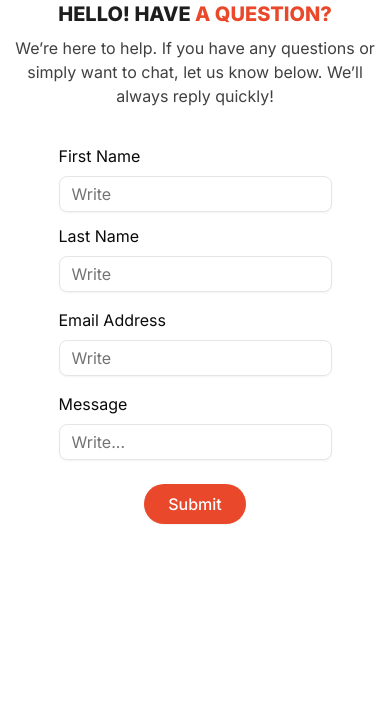
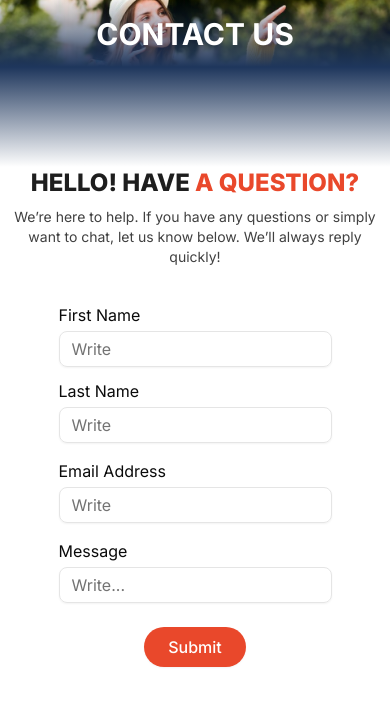
Before and after one commit to Ooozari/wandering-tour-app, a Next.js app: page /contact-us in a window 390 px wide. Shown: the top 706 px of the page. Built offline with nearby package versions, Linux system fonts and the light colour scheme.

Commit message:
develped Contact Page

```diff
--- a/src/app/contact-us/page.jsx
+++ b/src/app/contact-us/page.jsx
@@ -8,24 +8,20 @@ function Contact() {
     return (
         <>
             {/* HeroSection */}
-            <div className="relative w-full h-3/4 overflow-hidden">
+            <div className="relative w-full overflow-hidden">
                 {/* Background image */}
                 <Image
                     src={ContactPageHeroSection}
                     alt="Contact page banner"
-                    fill
                     className="object-cover"
                     priority
                 />
 
-                {/* Gradient + blur overlay */}
                 <div
                     className="absolute inset-0"
                     style={{
                         background:
-                            "linear-gradient(180deg, #1E365C 0%, #1E365C 87.89%, rgba(30, 54, 92, 0.94) 100%)",
-                        backdropFilter: "blur(250px)",
-                        WebkitBackdropFilter: "blur(250px)",
+                            "linear-gradient(180deg, rgba(30, 54, 92, 0) 0%, #1E365C 100%)",
                     }}
                 ></div>
 
@@ -35,30 +31,38 @@ function Contact() {
                 </div>
             </div>
 
+            {/* Gradient continuation after hero image */}
+            <div
+                className="w-full h-[100px]" // Adjust height as needed
+                style={{
+                    background:
+                        "linear-gradient(0deg, rgba(30, 54, 92, 0) 0%, #1E365C 100%)",
+                }}
+            ></div>
             {/* Headings */}
             <div className='text-center mb-9'>
-                <h1 className='text-Black text-xl sm:text-2xl md:text-3xl font-extrabold mb-2'>HELLO! HAVE <span className='text-Secondary'>
+                <h1 className='text-Black text-2xl sm:text-3xl md:text-4xl font-extrabold mb-2'>HELLO! HAVE <span className='text-Secondary'>
                     A QUESTION? </span>
                 </h1>
-                <p className='px-3 text-darkGrey' >We’re here to help. If you have any questions or simply want to chat, let us know below. We’ll always reply quickly!</p>
+                <p className='px-2 text-darkGrey text-sm md:text-md'>We’re here to help. If you have any questions or simply want to chat, let us know below. We’ll always reply quickly!</p>
             </div>
             {/* Form */}
             <div className='flex flex-col mx-auto gap-4 w-[70%]'>
                 <div className='flex flex-col gap-3 sm:flex-row'>
-                    <div className='w-full flex flex-col gap-2 '>
+                    <div className='w-full flex flex-col gap-1 md:gap-2'>
                         <label >First Name</label>
                         <Input type='text' placeholder="Write" />
                     </div>
-                    <div className='w-full flex flex-col gap-2 '>
+                    <div className='w-full flex flex-col gap-1 md:gap-2 '>
                         <label >Last Name</label>
                         <Input type='text' placeholder="Write" />
                     </div>
                 </div>
-                <div className='flex flex-col gap-2'>
+                <div className='flex flex-col gap-1 md:gap-2'>
                     <label >Email Address</label>
                     <Input type='email' placeholder="Write" />
                 </div>
-                <div className='flex flex-col gap-2'>
+                <div className='flex flex-col gap-1 md:gap-2'>
                     <label >Message</label>
                     <Input type='text' placeholder="Write..." />
                 </div>
```
